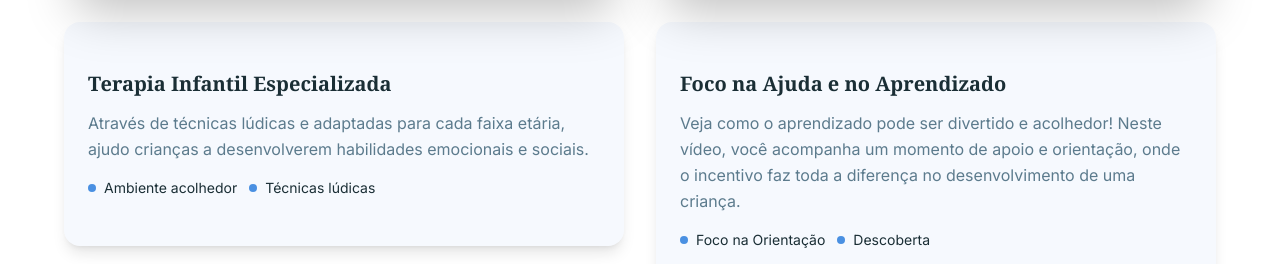
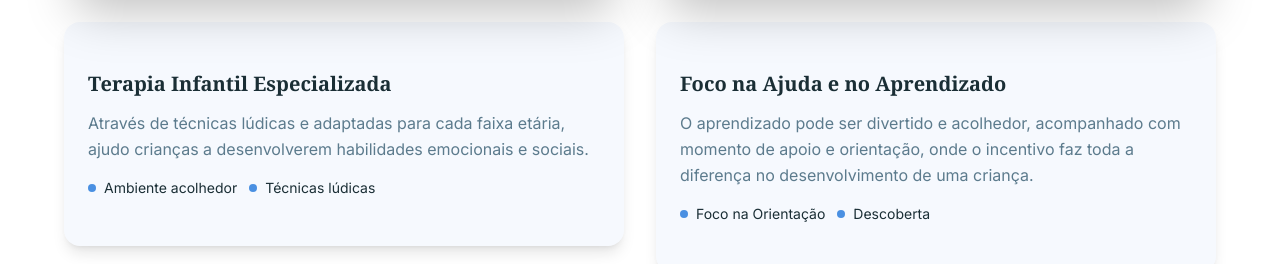
Before and after one commit to andersonandroid/psicologa, a React (Vite) app: page / in a window 1280 px wide. Shown: the part 3502-3766 px from the top of the page. Built offline with nearby package versions, Linux system fonts and the light colour scheme.

Commit message:
Atualizar descrição do vídeo Foco na Ajuda e no Aprendizado

```diff
--- a/src/App.jsx
+++ b/src/App.jsx
@@ -496,7 +496,7 @@ function App() {
                       Foco na Ajuda e no Aprendizado
                     </h3>
                     <p className="text-muted-foreground mb-4 leading-relaxed">
-                      Veja como o aprendizado pode ser divertido e acolhedor! Neste vídeo, você acompanha um momento de apoio e orientação, onde o incentivo faz toda a diferença no desenvolvimento de uma criança.
+                      O aprendizado pode ser divertido e acolhedor, acompanhado com momento de apoio e orientação, onde o incentivo faz toda a diferença no desenvolvimento de uma criança.
                     </p>
                     <div className="flex flex-wrap gap-3 text-sm">
                       <div className="flex items-center space-x-2">
```
